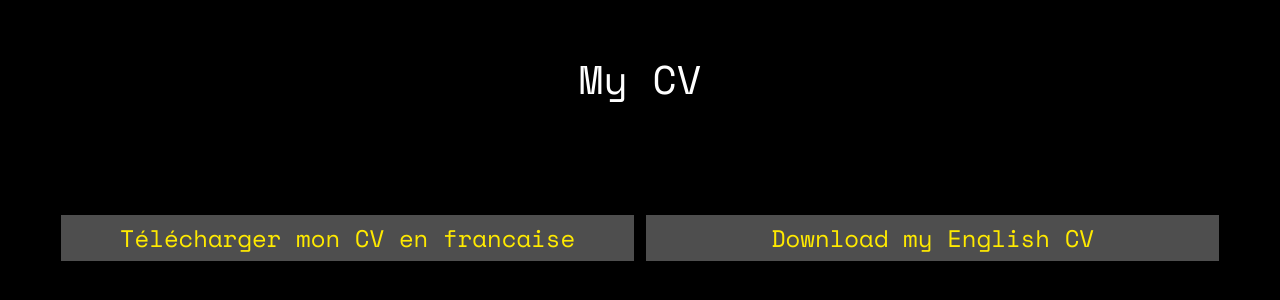
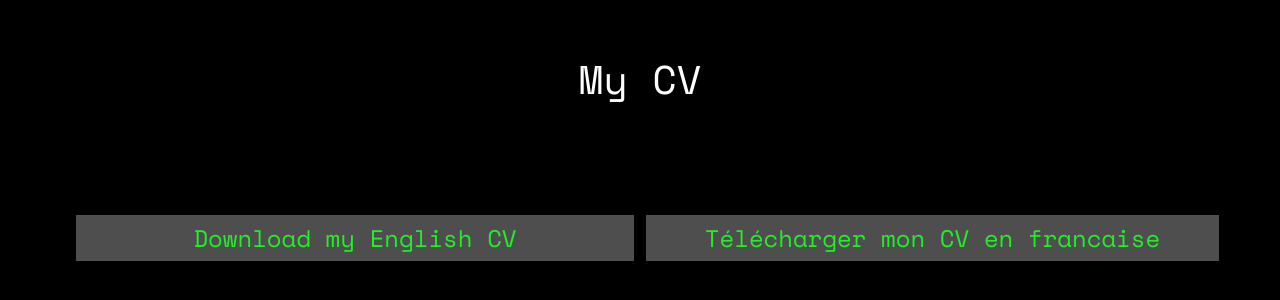
Before and after one commit to Mohanad-ALNUNU/portfolio, a plain HTML site: page index.html in a window 1280 px wide. Shown: the part 11210-11510 px from the top of the page. Drawn offline with nearby package versions, Linux system fonts and the light colour scheme; some packages are replaced by stand-ins of ours; no server answers; files whose address does not match are found by name.

Commit message:
fix: change download CV button color

```diff
--- a/index.html
+++ b/index.html
@@ -725,20 +725,20 @@
 				</div>
 			</div>
 
-			<!-- CV 1: CV en francaise -->
+			<!-- CV 1: English CV -->
+			<div class="col-md-6 text-center col-padding animate-box fadeInUp animated-fast">
+				<a href="cv/MA FS CV FR.pdf" download>
+						<h3 style="color: #23EE2A; background-color: rgb(78, 78, 78); padding: 10px;">Download my English CV</h3>
+				</a>
+			</div>
+			<!-- CV 2: CV en francaise -->
 			<div class="row">
 				<div class="col-md-6 text-center col-padding animate-box fadeInUp animated-fast">
 					<a href="cv/MA FS CV EN.pdf" download>
-							<h3 style="color: rgb(255, 234, 0); background-color: rgb(78, 78, 78); padding: 10px;">Télécharger mon CV en francaise</h3>
+							<h3 style="color: #23EE2A; background-color: rgb(78, 78, 78); padding: 10px;">Télécharger mon CV en francaise</h3>
 					</a>
 				</div>
 
-				<!-- CV 2: English CV -->
-				<div class="col-md-6 text-center col-padding animate-box fadeInUp animated-fast">
-					<a href="cv/MA FS CV FR.pdf" download>
-							<h3 style="color: rgb(255, 234, 0); background-color: rgb(78, 78, 78); padding: 10px;">Download my English CV</h3>
-					</a>
-				</div>
 			</div>
 		</div>
 	</div>
```
